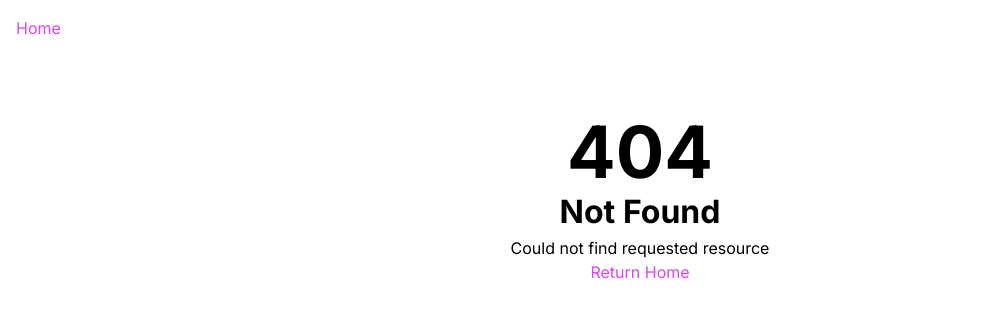
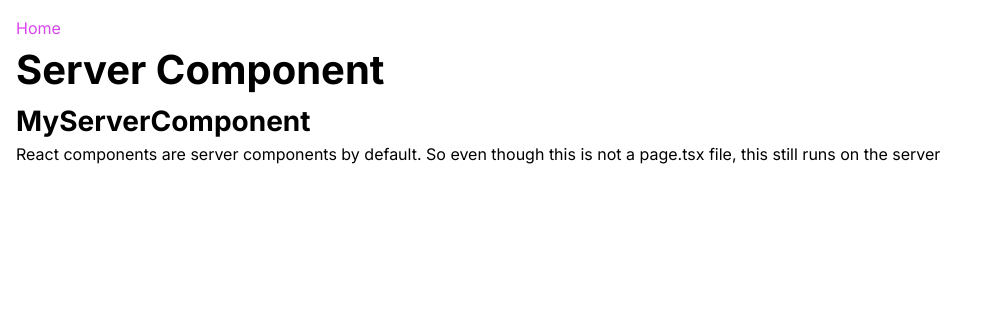
Before and after one commit to emanuelefavero/nextjs-app-router, a Next.js app: page /server-component in a window 1280 px wide. Before the commit this address had no page. Shown: the top 318 px of the page, without its empty margins (0-984 px from the left). Built offline with nearby package versions, Linux system fonts and the light colour scheme.

Commit message:
add server component

```diff
--- a/app/page.tsx
+++ b/app/page.tsx
@@ -72,6 +72,9 @@ export default async function Home() {
         <li>
           <Link href='/parallel-routes'>Parallel Routes</Link>
         </li>
+        <li>
+          <Link href='/server-component'>Server Component</Link>
+        </li>
       </ul>
 
       <p>{time.datetime}</p>
--- /dev/null
+++ b/app/server-component/page.tsx
@@ -0,0 +1,10 @@
+import MyServerComponent from '@/components/MyServerComponent'
+
+export default function Page() {
+  return (
+    <>
+      <h1>Server Component</h1>
+      <MyServerComponent />
+    </>
+  )
+}
--- /dev/null
+++ b/components/MyServerComponent.tsx
@@ -0,0 +1,11 @@
+export default function MyServerComponent() {
+  return (
+    <>
+      <h3>MyServerComponent</h3>
+      <p>
+        React components are server components by default. So even though this
+        is not a page.tsx file, this still runs on the server
+      </p>
+    </>
+  )
+}
```
